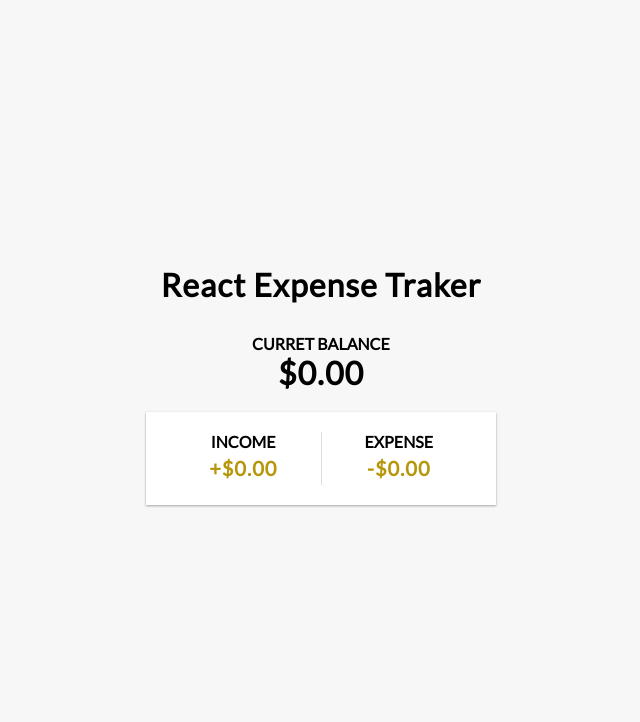
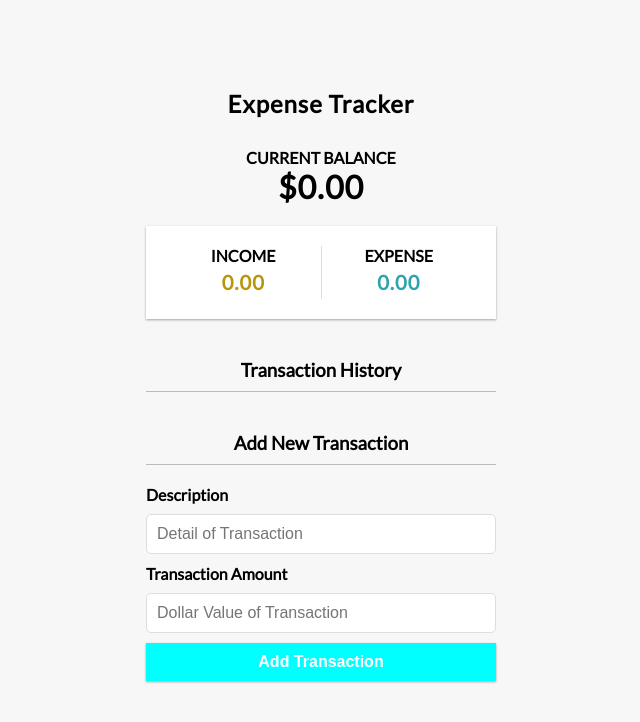
Before and after one commit to NabeelAkhtarHarl/expance_tracker, a React (Create React App) app: page / in a window 1280 px wide. Shown: the top 722 px of the page, without its empty margins (319-959 px from the left). Built offline with nearby package versions, Linux system fonts and the light colour scheme.

Commit message:
change css

```diff
--- a/src/App.css
+++ b/src/App.css
@@ -101,7 +101,7 @@
 
 .btn {
   cursor: pointer;
-  background-color: lightsteelblue;
+  background-color:aqua;
   box-shadow: var(--box-shadow);
   color: #fff;
   border: 0;
@@ -158,7 +158,7 @@
 
 .delete-btn {
   cursor: pointer;
-  background-color: #8a6a66;
+  background-color: red;
   border: 0;
   color: #fff;
   font-size: 20px;
--- a/src/App.js
+++ b/src/App.js
@@ -1,18 +1,29 @@
- import React from 'react';
- import './App.css';
- import {Header}   from './components/Header';
- import {Balance}  from './components/Balance';
- import {AccountSummary} from './components/AccountSummary';
+import React from 'react';
+
+// Import CSS
+import './App.css';
+
+// Import Components
+import { Header } from './components/Header';
+import { Balance } from './components/Balance';
+import { AccountSummary } from './components/AccountSummary';
+import { TransactionHistory } from './components/TransactionHistory';
+import { AddTransaction } from './components/AddTransaction';
+
+// Import Provider
+import { GlobalProvider } from './context/GlobalState';
 
 function App() {
   return (
-    <div>
-      <Header/>
-      <div className="container">
-        <Balance/>
-        <AccountSummary/>
-      </div>
-    </div>
+      <GlobalProvider>
+        <Header />
+        <div className="container">
+          <Balance />
+          <AccountSummary />
+          <TransactionHistory />
+          <AddTransaction />
+        </div>
+      </GlobalProvider>
   );
 }
 
--- a/src/components/AccountSummary.js
+++ b/src/components/AccountSummary.js
@@ -1,23 +1,39 @@
-import React from 'react';
+import React, { useContext } from 'react'
 
-export const AccountSummary =() =>{
+// Import the Global State
+import { GlobalContext } from '../context/GlobalState';
 
- return(
+export const AccountSummary = () => {
 
+    const { transactions } = useContext(GlobalContext);
+
+    const transactionAmounts = transactions.map(transaction => transaction.transactionAmount);
+
+    const income = transactionAmounts
+        .filter(transaction => transaction > 0)
+        .reduce((acc, transaction) => (acc += transaction), 0)
+        .toFixed(2);
+
+    const expense = Math.abs(transactionAmounts
+        .filter(transaction => transaction < 0)
+        .reduce((acc, transaction) => (acc += transaction), 0)
+        ).toFixed(2);
+
+    return (
         <div className="inc-exp-container">
             <div>
                 <h4>Income</h4>
                 <p className="money plus">
-                   +$0.00
+                    {income}
                 </p>
             </div>
             <div>
                 <h4>Expense</h4>
-               <p className="money plus">
-                   -$0.00
+                <p className="money minus">
+                    {expense}
                 </p>
             </div>
+
         </div>
     )
-
 }
--- /dev/null
+++ b/src/components/AddTransaction.js
@@ -0,0 +1,59 @@
+import React, { useState, useContext } from 'react';
+
+// Import the Global State
+import { GlobalContext } from '../context/GlobalState';
+
+
+export const AddTransaction = () => {
+
+    const [description, setDescription] = useState('');
+    const [transactionAmount, setTransactionAmount] = useState('');
+
+    const { addTransaction } = useContext(GlobalContext);
+
+    const onSubmit = (e) => {
+        e.preventDefault();
+
+        const newTransaction = {
+            id: new Date().getTime(),
+            description,
+            transactionAmount: +transactionAmount
+        }
+
+        addTransaction(newTransaction);
+
+    }
+
+    return (
+        <div>
+            <h3>Add New Transaction</h3>
+            <form onSubmit={onSubmit}>
+                <div className="form-control">
+                    <label htmlFor="description">
+                        Description
+                    </label>
+                    <input  type="text"
+                            id="description"
+                            value={description}
+                            onChange={(e) => setDescription(e.target.value)}
+                            placeholder="Detail of Transaction"
+                            required="required"
+                    />
+                </div>
+                <div className="form-control">
+                    <label htmlFor="transactionamount">
+                        Transaction Amount
+                    </label>
+                    <input  type="number"
+                            id="transactionamount"
+                            value={transactionAmount}
+                            onChange={(e) => setTransactionAmount(e.target.value)}
+                            placeholder="Dollar Value of Transaction"
+                            required="required"
+                    />
+                </div>
+                <button className="btn">Add Transaction</button>
+            </form>
+        </div>
+    )
+}
--- a/src/components/Balance.js
+++ b/src/components/Balance.js
@@ -1,11 +1,20 @@
-import React from 'react';
+import React, { useContext } from 'react'
 
-export const Balance=()=>{
-    return(
+// Import the Global State
+import { GlobalContext } from '../context/GlobalState';
+
+export const Balance = () => {
+
+    const { transactions } = useContext(GlobalContext);
+
+    const transactionAmounts = transactions.map(transaction => transaction.transactionAmount);
+    const balance = transactionAmounts.reduce((acc, item) => (acc += item), 0).toFixed(2);
+
+
+    return (
         <div>
-            <h4>Curret Balance</h4>
-            <h1 id="balance">$0.00</h1>
-
+            <h4>Current Balance</h4>
+            <h1 id="balance">${balance}</h1>
         </div>
     )
 }
--- a/src/components/Header.js
+++ b/src/components/Header.js
@@ -1,9 +1,9 @@
-import React from 'react';
+import React from 'react'
 
-export const Header=()=>{
-    return(
-        <h1>
-             React Expense Traker
-        </h1>
+export const Header = () => {
+    return (
+        <h2>
+            Expense Tracker
+        </h2>
     )
 }
--- /dev/null
+++ b/src/components/Transaction.js
@@ -0,0 +1,23 @@
+import React, { useContext } from 'react'
+
+// Import the Global State
+import { GlobalContext } from '../context/GlobalState';
+
+export const Transaction = ({ transaction }) => {
+
+    const { delTransaction } = useContext(GlobalContext);
+
+    const sign = transaction.transactionAmount > 0 ? '+' : '-';
+    const transactionType = transaction.transactionAmount > 0 ? 'plus' : 'minus';
+
+    return (
+        <li className={transactionType}>
+            {transaction.description}
+            <span>{sign}${Math.abs(transaction.transactionAmount)}</span>
+            <button className="delete-btn"
+                    onClick={() => delTransaction(transaction.id)}>
+                X
+            </button>
+        </li>
+    )
+}
--- /dev/null
+++ b/src/components/TransactionHistory.js
@@ -0,0 +1,27 @@
+import React, { useContext } from 'react';
+
+// Import Transaction Component
+import { Transaction } from './Transaction';
+
+// Import the Global State
+import { GlobalContext } from '../context/GlobalState';
+
+export const TransactionHistory = () => {
+
+    const { transactions } = useContext(GlobalContext);
+
+    return (
+        <div>
+            <h3>
+                Transaction History
+            </h3>
+            <ul className="list">
+                {transactions.map(transaction =>
+                    (
+                    <Transaction key={transaction.id} transaction={transaction} />
+                    )
+                )}
+            </ul>
+        </div>
+    )
+}
--- /dev/null
+++ b/src/context/AppReducer.js
@@ -0,0 +1,17 @@
+export default (state, action) => {
+    switch(action.type) {
+        case 'DELETE_TRANSACTION':
+            return {
+                ...state,
+                transactions: state.transactions
+                    .filter(transaction => transaction.id !== action.payload)
+            }
+        case 'ADD_TRANSACTION':
+            return {
+                ...state,
+                transactions: [action.payload, ...state.transactions]
+            }
+        default:
+            return state;
+    };
+}
--- /dev/null
+++ b/src/context/GlobalState.js
@@ -0,0 +1,48 @@
+import React, { createContext, useReducer } from 'react';
+
+// Import the Reducer
+import AppReducer from './AppReducer';
+
+// Create the initial state
+const initialState = {
+    transactions: []
+}
+
+// Create the Global Context
+export const GlobalContext = createContext(initialState);
+
+// Create a Provider for the Global Context
+export const GlobalProvider = ({ children }) => {
+    const [state, dispatch] = useReducer(AppReducer, initialState);
+
+    // Actions for Transactions
+
+        // Delete Existing Transaction Action
+        function delTransaction(id) {
+            dispatch({
+                type: 'DELETE_TRANSACTION',
+                payload: id
+            });
+        }
+
+        // Add New Transaction Action
+        function addTransaction(transaction) {
+            dispatch({
+                type: 'ADD_TRANSACTION',
+                payload: transaction
+            })
+        }
+
+    return (
+        <GlobalContext.Provider value={
+            {
+                transactions: state.transactions,
+                delTransaction,
+                addTransaction
+            }
+        }>
+            {children}
+        </GlobalContext.Provider>
+    );
+
+}
```
Lines whose indentation alone changed are shown as unchanged.
